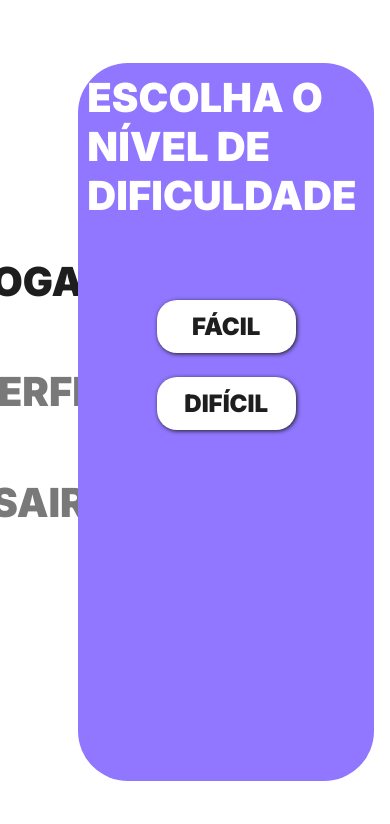
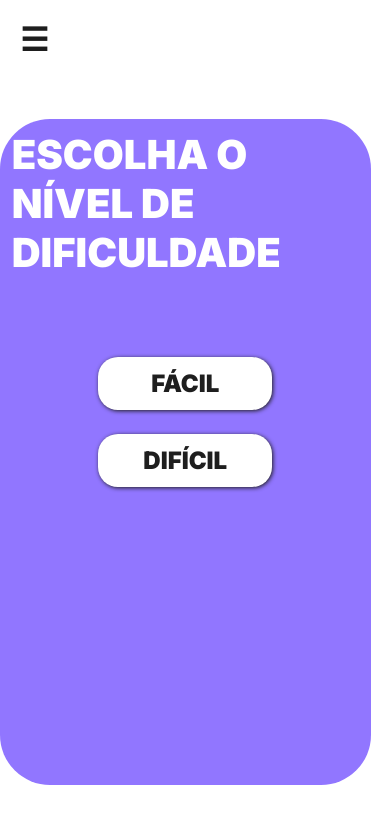
Before and after one commit to AdryelJr/projectMathematics, a React (Vite) app: page /addition in a window 390 px wide. Shown: the top 824 px of the page. Built offline with nearby package versions, Linux system fonts and the light colour scheme; no server answers; sample sign-in values are in the browser's storage.

Commit message:
responsive hamb ok

```diff
--- a/src/pages/home/index.tsx
+++ b/src/pages/home/index.tsx
@@ -5,6 +5,7 @@ import { useNavigate, useLocation, Link, Outlet } from 'react-router-dom';
 
 export function Home() {
     const [isVisible, setIsVisible] = useState(true);
+    const [menuOpen, setMenuOpen] = useState(false); // Estado para controlar o menu
     const { user, deslogar } = useAuth();
     const navigate = useNavigate();
     const location = useLocation();
@@ -28,14 +29,20 @@ export function Home() {
     function sair() {
         deslogar();
     }
+
     const isActive = (path: string) => {
         return location.pathname === path;
     };
 
     return (
         <div className={`main-container ${isVisible ? 'fade-in' : 'fade-out'}`}>
+            {/* Ícone do menu hambúrguer */}
+            <div className="hamburger-menu" onClick={() => setMenuOpen(!menuOpen)}>
+                ☰
+            </div>
 
-            <div className='div-opcoes'>
+            {/* Menu de opções */}
+            <div className={`div-opcoes ${menuOpen ? 'open' : ''}`}>
                 <Link to='/' className={isActive('/') || isActive('/addition') || isActive('/subtraction') || isActive('/multiplication') || isActive('/division') ? 'active' : ''}>JOGAR</Link>
                 <Link to='/profile' className={isActive('/profile') ? 'active' : ''}>PERFIL</Link>
                 <button onClick={sair}>SAIR</button>
--- a/src/pages/home/style.scss
+++ b/src/pages/home/style.scss
@@ -1,6 +1,18 @@
 .main-container {
     height: 100vh;
     display: flex;
+    position: relative;
+
+    .hamburger-menu {
+        font-weight: 900;
+        display: none; // Inicialmente escondido
+        position: absolute;
+        top: 20px;
+        left: 20px;
+        font-size: 2em;
+        cursor: pointer;
+        z-index: 1000;
+    }
 
     .div-opcoes {
         padding: 2em;
@@ -9,6 +21,7 @@
         align-items: center;
         justify-content: center;
         flex-direction: column;
+        transition: transform 0.3s ease-in-out;
 
         a,
         button {
@@ -21,14 +34,15 @@
             border: none;
             height: 50px;
             text-decoration: none;
-            transition: all ease-in-out .1s;
+            transition: all ease-in-out 0.1s;
 
             &:hover {
                 color: #1E1E1E;
             }
         }
+
         .active {
-            Color: #1E1E1E;
+            color: #1E1E1E;
         }
     }
 
@@ -47,4 +61,41 @@
             border-radius: 50px;
         }
     }
+
+    // Responsividade
+    @media (max-width: 768px) {
+        .hamburger-menu {
+            display: block; // Exibe o menu em telas pequenas
+        }
+
+        .div-opcoes {
+            position: absolute;
+            top: 0;
+            left: 0;
+            width: 100%;
+            height: 100%;
+            background-color: #ffffff;
+            transform: translateX(-100%);
+            flex-direction: column;
+            align-items: center;
+            justify-content: center;
+            z-index: 999;
+
+            &.open {
+                transform: translateX(0); // Mostra o menu quando estiver aberto
+            }
+
+            a,
+            button {
+                font-size: 2em;
+                color: #1e1e1e;
+                margin-bottom: 1em;
+            }
+        }
+
+        .div-content {
+            width: 100%; // Ajusta a largura do conteúdo
+            padding-top: 60px; // Espaço para o menu hambúrguer
+        }
+    }
 }
```
